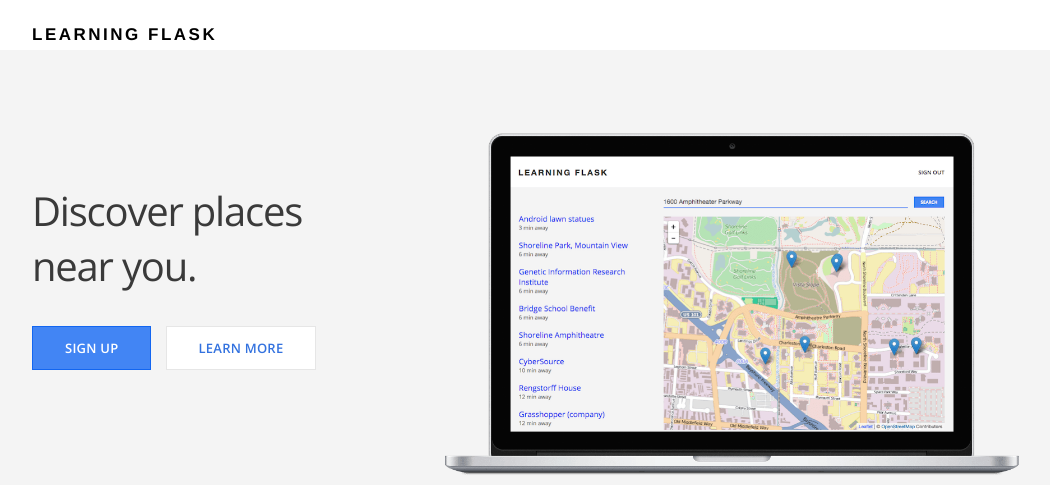
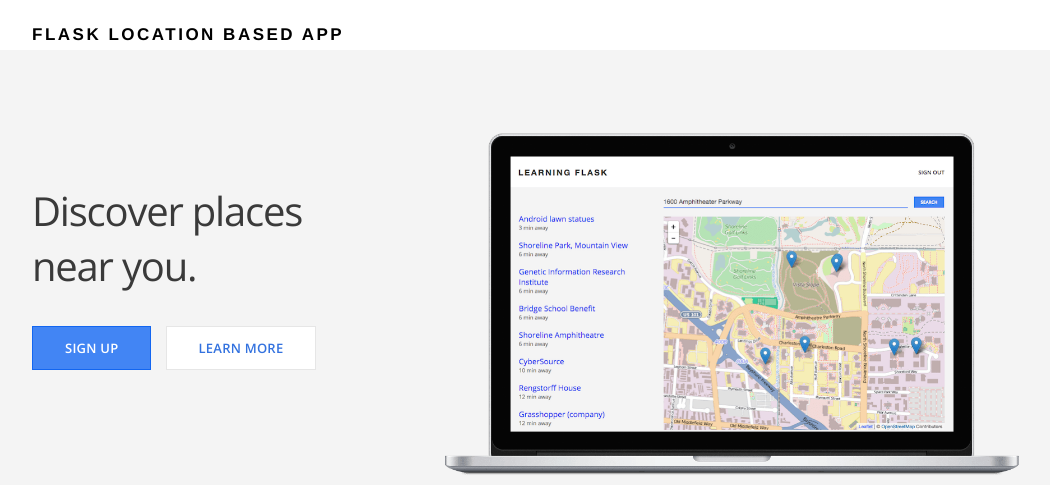
Before and after one commit to Barnez299/flasklocationapp, a Flask app: page / in a window 1280 px wide. Shown: the top 485 px of the page, without its empty margins (108-1158 px from the left). Run offline with Flask 2, Linux system fonts and the light colour scheme; some libraries are stand-ins or nearby versions.

Commit message:
updated css

```diff
--- a/templates/layout.html
+++ b/templates/layout.html
@@ -4,14 +4,14 @@
 <head>
     <link href='http://fonts.googleapis.com/css?family=Open+Sans:300,400,600' rel='stylesheet'>
     <link href="{{ url_for('static', filename='css/main.css') }}" rel="stylesheet">
-    <link rel="stylesheet" href="https://unpkg.com/leaflet@1.0.3/dist/leaflet.css" />
-    <script src="https://unpkg.com/leaflet@1.0.3/dist/leaflet.js"></script>
+    <link rel="stylesheet" href="https://unpkg.com/leaflet@1.7.1/dist/leaflet.css" integrity="sha512-xodZBNTC5n17Xt2atTPuE1HxjVMSvLVW9ocqUKLsCC5CXdbqCmblAshOMAS6/keqq/sMZMZ19scR4PsZChSR7A==" crossorigin="" />
+    <script src="https://unpkg.com/leaflet@1.7.1/dist/leaflet.js" integrity="sha512-XQoYMqMTK8LvdxXYG3nZ448hOEQiglfqkJs1NOQV44cWnUrBc8PkAOcXy20w0vlaXaVUearIOBhiXZ5V3ynxwA==" crossorigin=""></script>
 </head>
 
 <body>
     <header>
         <div class="container">
-            <h1 class="title">Learning Flask</h1>
+            <h1 class="title">Flask Location Based App</h1>
         </div>
     </header>
 
```
